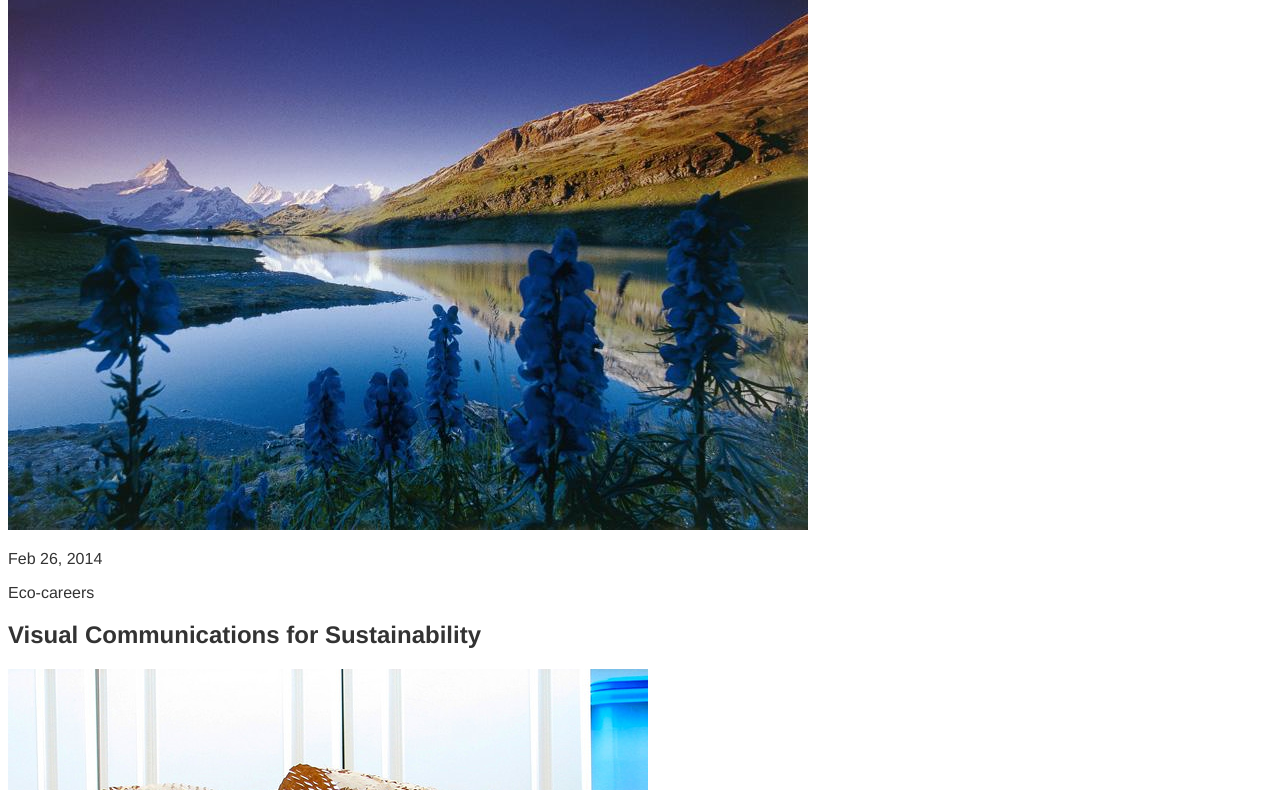
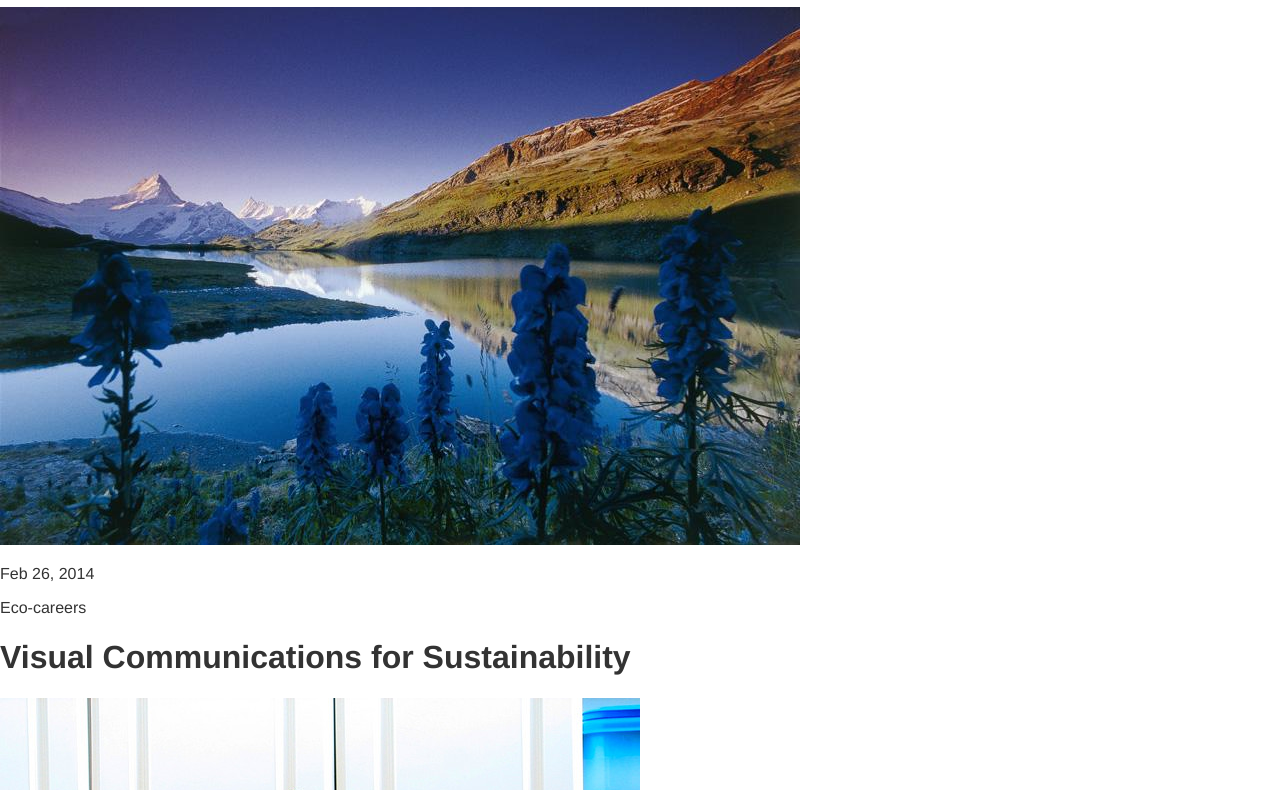
Before and after one commit to geekydatamonkey/mcad-sdblog, a website: page app/index.html in a window 1280 px wide. Shown: the part 567-1357 px from the top of the page. Drawn offline with nearby package versions, Linux system fonts and the light colour scheme; files that its build step writes are made by us from their sources.

Commit message:
installed normalize.css

```diff
--- a/app/index.html
+++ b/app/index.html
@@ -9,6 +9,7 @@
 
   <!-- build:css styles/vendor.css -->
   <!-- bower:css -->
+  <link rel="stylesheet" href="bower_components/normalize.css/normalize.css" />
   <!-- endbower -->
   <!-- endbuild -->
 
--- a/bower.json
+++ b/bower.json
@@ -3,7 +3,8 @@
   "private": true,
   "dependencies": {
     "modernizr": "~2.6.2",
-    "jquery": "~1.11.0"
+    "jquery": "~1.11.0",
+    "normalize.css": "~3.0.2"
   },
   "devDependencies": {}
 }
```
